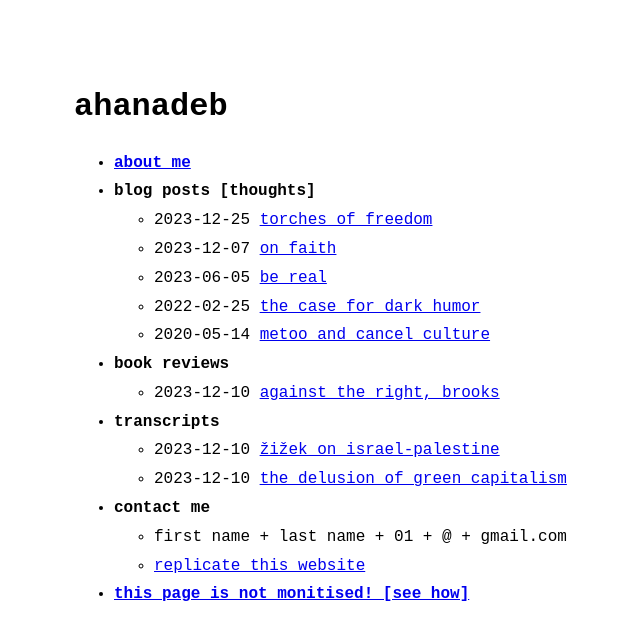
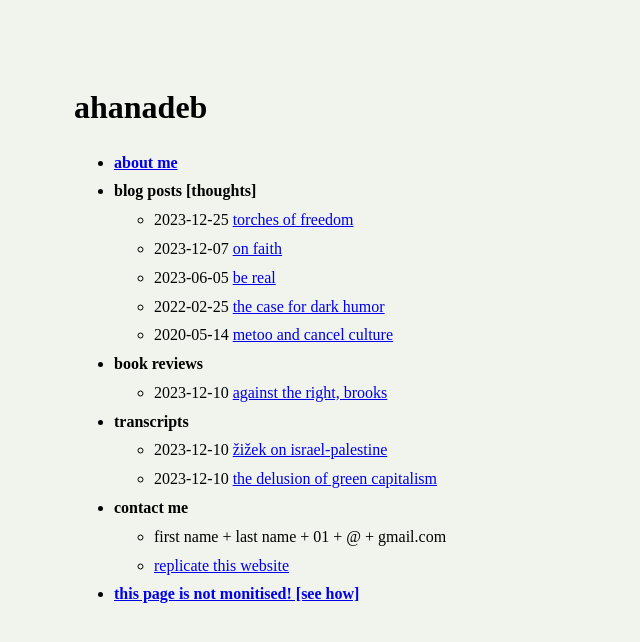
Before and after one commit to ahanadeb/ahanadeb.github.io, a Jekyll site: the page built from index.md, in a window 1280 px wide. Shown: the top 642 px of the page, without its empty margins (246-886 px from the left). Built offline with Jekyll 4.4.1, drawn with Linux system fonts in a browser that asks for light colours.

Commit message:
background and font change

```diff
--- a/_sass/no-style-please.scss
+++ b/_sass/no-style-please.scss
@@ -19,13 +19,13 @@ body[a="dark"] { @include dark-appearance; }
 // bg color is also needed in html in order to
 // block body's background propagation
 // see: https://stackoverflow.com/a/61265706
-html, body { background: white; }
+html, body { background: #f0f4ec; }
 
 html { height: 100%; }
 
 body {
   color: black;
-  font-family: monospace;
+  //font-family: Cambria, Cochin, Georgia, Times, 'Times New Roman', serif;
   font-size: 16px;
   line-height: 1.4;
   margin: 0;
```
Also changed, not shown: 2 other files.
